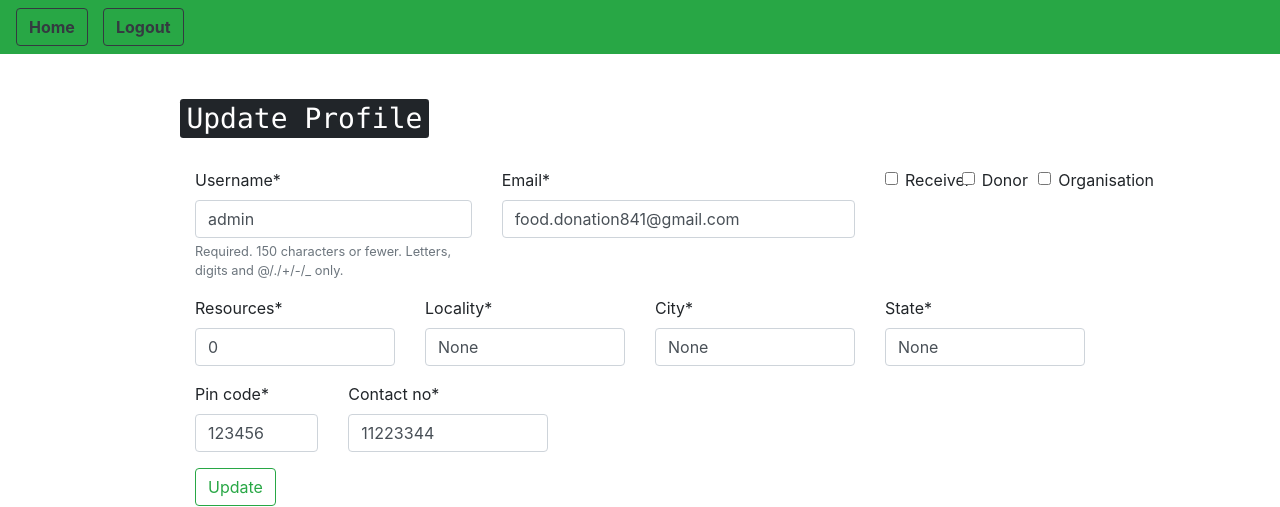
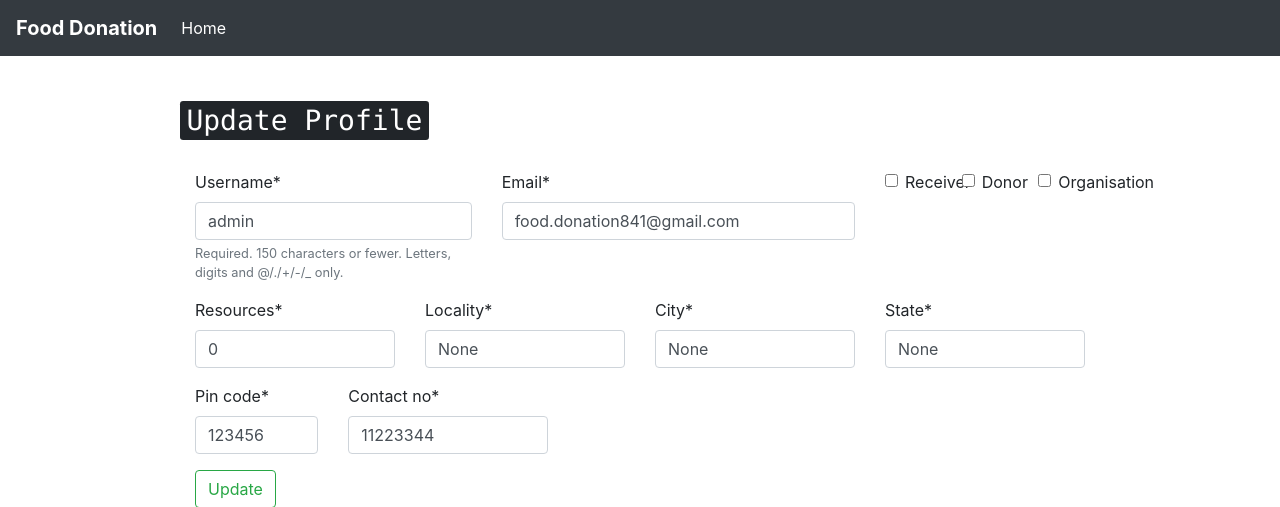
Before and after one commit to adityanav123/FoodDonation, a Django app: page /users/edit/ in a window 1280 px wide. Shown: the top 507 px of the page. Run offline with Django 3.2, Linux system fonts and the light colour scheme; a user stored in the database is signed in; some libraries are stand-ins or nearby versions.

Commit message:
Update base.html

```diff
--- a/templates/base.html
+++ b/templates/base.html
@@ -31,9 +31,28 @@
 
 
 <body>
-  <nav class="navbar navbar-expand-lg navbar-light bg-success">
-    {% block navigation %} {% endblock %}
-  </nav>  <br>
+  <nav class="navbar navbar-expand-lg navbar-dark bg-dark">
+    <a class="navbar-brand" href=""><strong>Food Donation</strong></a>
+    <button class="navbar-toggler" type="button" data-toggle="collapse" data-target="#navbarSupportedContent" aria-controls="navbarSupportedContent" aria-expanded="false" aria-label="Toggle navigation">
+      <span class="navbar-toggler-icon"></span>
+    </button>
+
+    <div class="collapse navbar-collapse" id="navbarSupportedContent">
+      <ul class="navbar-nav mr-auto">
+        <li class="nav-item active">
+          <a class="nav-link" href="{% url 'home' %}">Home <span class="sr-only">(current)</span></a>
+        </li>
+      </ul>
+
+      <ul class="navbar-nav ml-auto">
+        <!-- {% block navigation %}
+        {% endblock %} -->
+
+      </ul>
+
+    </div>
+  </nav>
+  <br>
 
 
 
```
